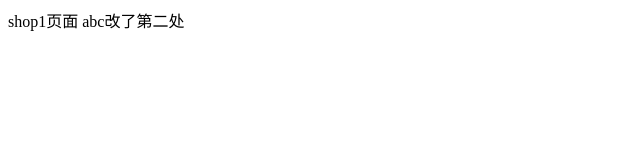
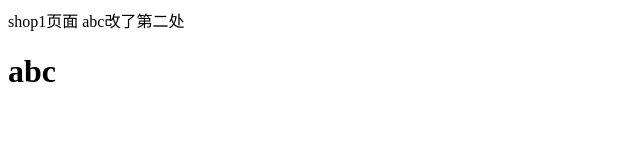
Before and after one commit to lzx1102/lzx1102.github.io, a plain HTML site: page shop1.html in a window 1280 px wide. Shown: the full height of the page, 0-640 px from the left. Drawn offline with Linux system fonts and the light colour scheme.

Commit message:
abc第四次修改

```diff
--- a/shop1.html
+++ b/shop1.html
@@ -8,6 +8,7 @@
 <body>
     <div>
         shop1页面   abc改了第二处
+        <h1>abc</h1>
     </div>
 </body>
 </html>
```
Also changed, not shown: shop.html (+1 -0 lines).
